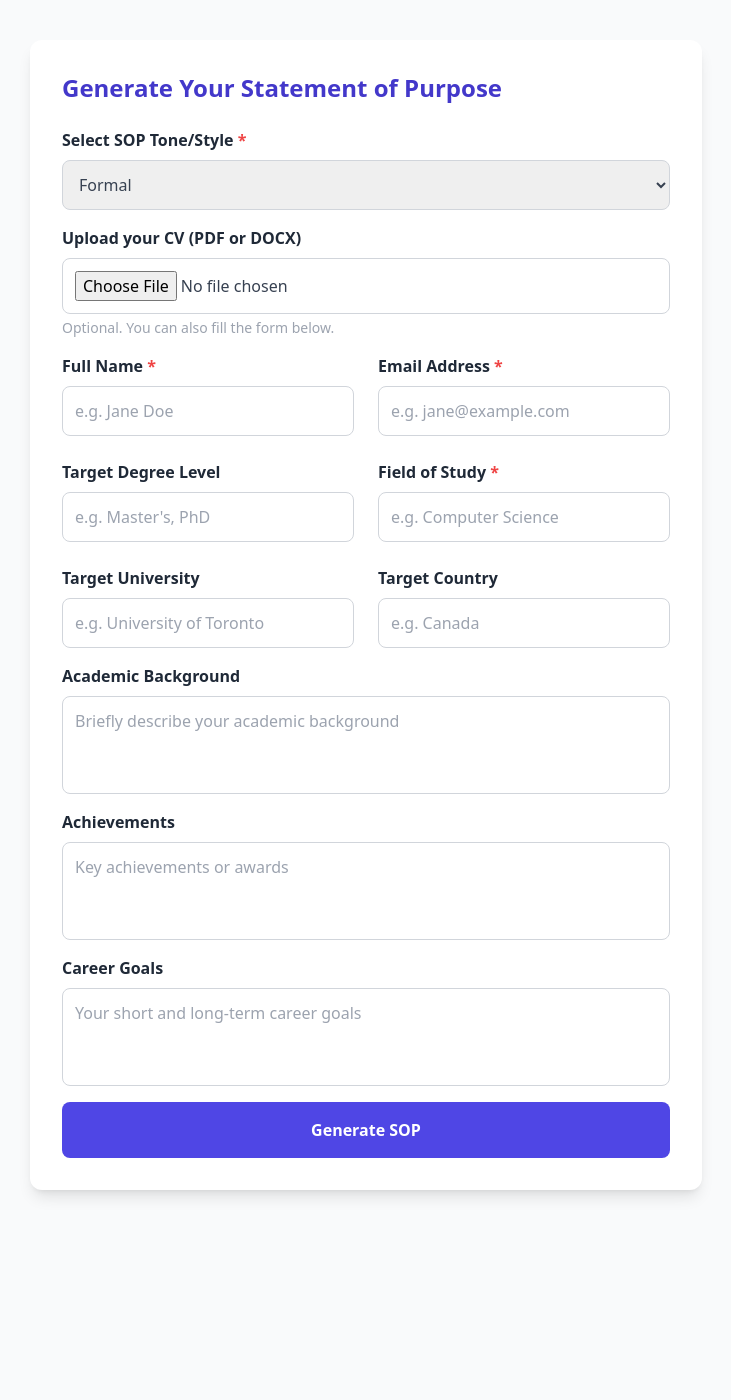
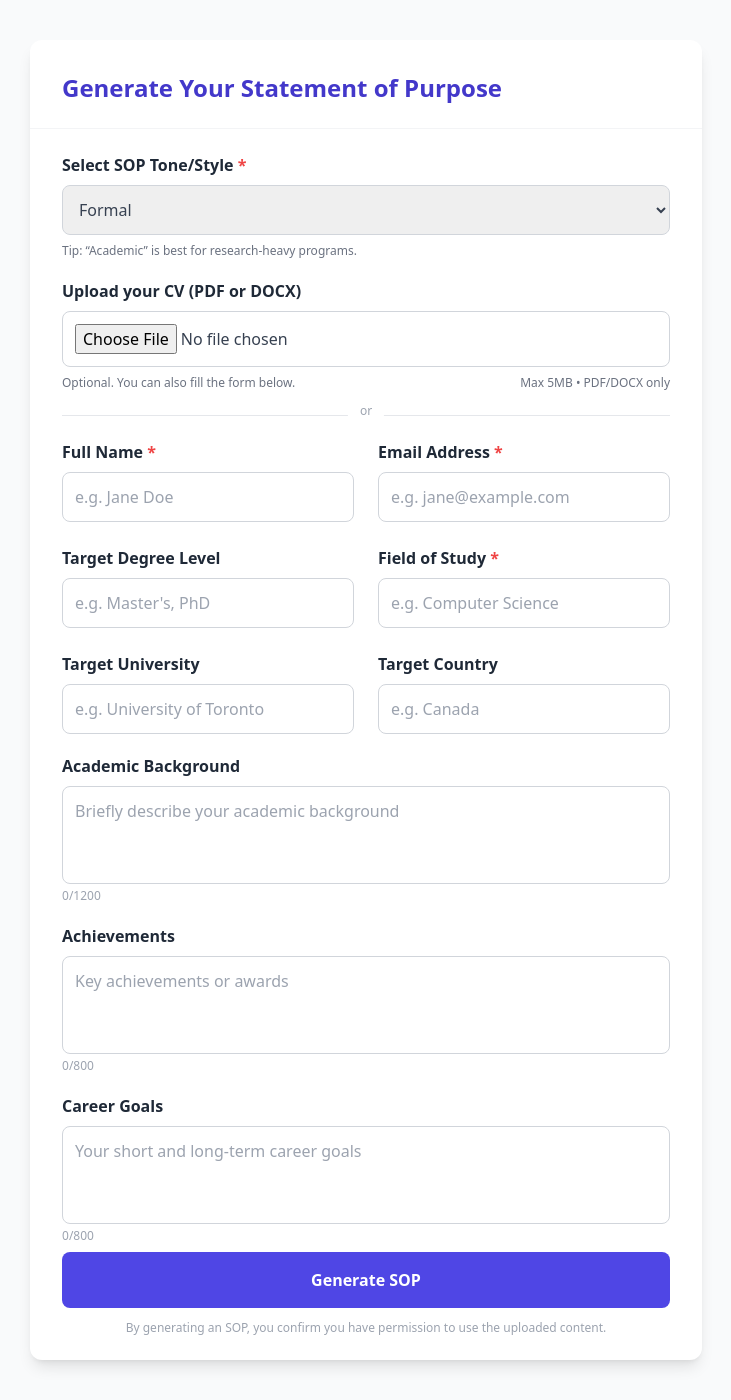
Before and after one commit to amirkzemi-spec/nika, a FastAPI app: page /generate-sop in a window 1280 px wide. Shown: the whole page, without its empty margins (274-1005 px from the left). Before the commit the page ends 1197 px from the top, so only its background shows below. Run offline with FastAPI, Linux system fonts and the light colour scheme; some libraries are stand-ins or nearby versions.

Commit message:
Update templates and add WhatsApp top-up

```diff
--- a/main.py
+++ b/main.py
@@ -265,7 +265,6 @@ def home(request: Request, message: str = "", success: bool = True):
         "success": success,
     })
 
-
 @app.get("/register", response_class=HTMLResponse)
 def register_form(request: Request):
     return templates.TemplateResponse("register.html", {
@@ -273,6 +272,16 @@ def register_form(request: Request):
         "message": "",
         "success": True
     })
+
+# --- New policy pages ---
+@app.get("/terms", response_class=HTMLResponse)
+def terms(request: Request):
+    return templates.TemplateResponse("terms.html", {"request": request})
+
+@app.get("/privacy", response_class=HTMLResponse)
+def privacy(request: Request):
+    return templates.TemplateResponse("privacy.html", {"request": request})
+# ------------------------
 
 @app.post("/register", response_class=HTMLResponse)
 async def register_submit(
@@ -298,6 +307,12 @@ async def register_submit(
         c.execute("UPDATE users SET tos_accepted_at = CURRENT_TIMESTAMP WHERE email = ?", (email,))
         conn.commit()
         conn.close()
+
+    return templates.TemplateResponse("register.html", {
+        "request": request,
+        "message": msg,
+        "success": ok
+    })
 
     return templates.TemplateResponse("register.html", {
         "request": request,
--- a/templates/generate_sop.html
+++ b/templates/generate_sop.html
@@ -6,27 +6,45 @@
   <meta name="viewport" content="width=device-width, initial-scale=1" />
   <script src="https://cdn.tailwindcss.com"></script>
 </head>
-<body class="bg-gray-50 min-h-screen flex items-center justify-center py-10 px-4">
-  <div class="max-w-2xl w-full bg-white rounded-xl shadow-lg p-8">
+<body class="bg-gray-50 min-h-screen py-10 px-4">
+  <div class="max-w-2xl mx-auto w-full bg-white rounded-xl shadow-lg overflow-hidden">
+    <!-- Header -->
+    <div class="px-8 pt-8 pb-6 border-b border-gray-100">
+      <h1 class="text-2xl font-bold text-indigo-700">Generate Your Statement of Purpose</h1>
 
       {% if is_logged_in and credits_left is not none %}
-      <div class="mb-4 text-center text-sm">
-        <span class="inline-block bg-indigo-50 text-indigo-700 font-semibold px-4 py-2 rounded-lg">
-          You have <b>{{ credits_left }}</b> out of {{ FREE_SOP_LIMIT }} free SOPs left.
+        <div class="mt-3">
+          <span class="inline-flex items-center gap-2 bg-indigo-50 text-indigo-700 font-semibold px-4 py-2 rounded-lg">
+            <svg xmlns="http://www.w3.org/2000/svg" class="h-4 w-4" viewBox="0 0 24 24" fill="currentColor">
+              <path d="M12 2a10 10 0 100 20 10 10 0 000-20zM11 6h2v6h-2V6zm0 8h2v2h-2v-2z"/>
+            </svg>
+            You have <b>{{ credits_left }}</b> / {{ FREE_SOP_LIMIT }} free SOPs left
           </span>
         </div>
+
+        {% if credits_left <= 0 %}
+          <div class="mt-4 text-center">
+            <a href="https://wa.me/989910777743?text=Hi%20Nika%20Team,%20I%20want%20to%20top%20up%20my%20SOP%20credits."
+               target="_blank"
+               class="inline-block bg-green-500 hover:bg-green-600 text-white font-semibold px-6 py-3 rounded-lg transition duration-300">
+              💬 Top Up via WhatsApp
+            </a>
+          </div>
+        {% endif %}
       {% endif %}
 
-    <h1 class="text-2xl font-bold text-indigo-700 mb-6">Generate Your Statement of Purpose</h1>
-
       {% if message %}
-      <div class="mb-4 px-4 py-2 rounded bg-green-100 text-green-800 font-semibold text-center shadow">
+        <div class="mt-4 px-4 py-2 rounded bg-green-100 text-green-800 font-medium text-sm shadow">
           {{ message }}
         </div>
       {% endif %}
+    </div>
 
-    <form method="post" action="/generate-sop" enctype="multipart/form-data" id="sopForm">
-      <div class="mb-4">
+    <!-- Body -->
+    <div class="px-8 py-6">
+      <form method="post" action="/generate-sop" enctype="multipart/form-data" id="sopForm" novalidate>
+        <!-- Tone -->
+        <div class="mb-5">
           <label for="tone" class="block text-gray-800 font-semibold mb-2">
             Select SOP Tone/Style <span class="text-red-500">*</span>
           </label>
@@ -37,15 +55,32 @@
             <option value="academic">Academic</option>
             <option value="humanlike">Human-like (natural, non-AI-detectable)</option>
           </select>
+          <p class="mt-2 text-xs text-gray-500">Tip: “Academic” is best for research-heavy programs.</p>
         </div>
 
-      <div class="mb-4">
+        <!-- Upload -->
+        <div class="mb-6">
           <label class="block text-gray-800 font-semibold mb-2" for="cv_file">Upload your CV (PDF or DOCX)</label>
-        <input type="file" id="cv_file" name="cv_file" accept=".pdf,.docx"
-          class="block w-full rounded-lg border border-gray-300 p-3 text-gray-700 focus:border-indigo-500 focus:ring-1 focus:ring-indigo-500" />
-        <p class="mt-1 text-sm text-gray-400">Optional. You can also fill the form below.</p>
+          <input
+            type="file"
+            id="cv_file"
+            name="cv_file"
+            accept=".pdf,.docx"
+            class="block w-full rounded-lg border border-gray-300 p-3 text-gray-700 focus:border-indigo-500 focus:ring-1 focus:ring-indigo-500"
+          />
+          <div class="mt-2 flex items-center justify-between text-xs text-gray-500">
+            <p>Optional. You can also fill the form below.</p>
+            <p id="fileHelp">Max 5MB • PDF/DOCX only</p>
+          </div>
         </div>
 
+        <!-- Divider -->
+        <div class="relative my-6">
+          <div class="border-t border-gray-200"></div>
+          <div class="absolute -top-3 left-1/2 -translate-x-1/2 bg-white px-3 text-xs text-gray-400">or</div>
+        </div>
+
+        <!-- Grid -->
         <div class="grid grid-cols-1 md:grid-cols-2 gap-6">
           <div>
             <label class="block text-gray-800 font-semibold mb-2" for="name">Full Name <span class="text-red-500">*</span></label>
@@ -79,44 +114,109 @@
           </div>
         </div>
 
-      <div class="mt-4">
+        <!-- Textareas -->
+        <div class="mt-5">
           <label class="block text-gray-800 font-semibold mb-2" for="background">Academic Background</label>
-        <textarea id="background" name="background" rows="3" placeholder="Briefly describe your academic background"
+          <textarea id="background" name="background" rows="3" maxlength="1200"
+            placeholder="Briefly describe your academic background"
             class="block w-full rounded-lg border border-gray-300 p-3 text-gray-700 placeholder-gray-400 focus:border-indigo-500 focus:ring-1 focus:ring-indigo-500 resize-none"></textarea>
+          <div class="mt-1 text-xs text-gray-400"><span id="bgCount">0</span>/1200</div>
         </div>
 
-      <div class="mt-4">
+        <div class="mt-5">
           <label class="block text-gray-800 font-semibold mb-2" for="achievements">Achievements</label>
-        <textarea id="achievements" name="achievements" rows="3" placeholder="Key achievements or awards"
+          <textarea id="achievements" name="achievements" rows="3" maxlength="800"
+            placeholder="Key achievements or awards"
             class="block w-full rounded-lg border border-gray-300 p-3 text-gray-700 placeholder-gray-400 focus:border-indigo-500 focus:ring-1 focus:ring-indigo-500 resize-none"></textarea>
+          <div class="mt-1 text-xs text-gray-400"><span id="achCount">0</span>/800</div>
         </div>
 
-      <div class="mt-4">
+        <div class="mt-5">
           <label class="block text-gray-800 font-semibold mb-2" for="goals">Career Goals</label>
-        <textarea id="goals" name="goals" rows="3" placeholder="Your short and long-term career goals"
+          <textarea id="goals" name="goals" rows="3" maxlength="800"
+            placeholder="Your short and long-term career goals"
             class="block w-full rounded-lg border border-gray-300 p-3 text-gray-700 placeholder-gray-400 focus:border-indigo-500 focus:ring-1 focus:ring-indigo-500 resize-none"></textarea>
+          <div class="mt-1 text-xs text-gray-400"><span id="goalsCount">0</span>/800</div>
         </div>
 
-      <div id="loadingSpinner" class="hidden flex justify-center mb-4">
+        <!-- Loading -->
+        <div id="loadingSpinner" class="hidden flex justify-center my-4" aria-live="polite">
           <svg class="animate-spin h-10 w-10 text-indigo-600" xmlns="http://www.w3.org/2000/svg" fill="none" viewBox="0 0 24 24">
             <circle class="opacity-25" cx="12" cy="12" r="10" stroke="currentColor" stroke-width="4"></circle>
             <path class="opacity-75" fill="currentColor" d="M4 12a8 8 0 018-8v8H4z"></path>
           </svg>
         </div>
 
+        <!-- Submit -->
         <button id="submitBtn" type="submit"
-        class="w-full bg-indigo-600 hover:bg-indigo-700 text-white font-semibold py-4 rounded-lg transition duration-300 mt-4">
+          class="w-full bg-indigo-600 hover:bg-indigo-700 disabled:opacity-60 disabled:cursor-not-allowed text-white font-semibold py-4 rounded-lg transition duration-300 mt-2">
           Generate SOP
         </button>
+
+        <!-- Footnote -->
+        <p class="mt-3 text-xs text-gray-400 text-center">
+          By generating an SOP, you confirm you have permission to use the uploaded content.
+        </p>
       </form>
+    </div>
   </div>
 
   <script>
     const form = document.getElementById('sopForm');
     const spinner = document.getElementById('loadingSpinner');
     const submitBtn = document.getElementById('submitBtn');
+    const cvInput = document.getElementById('cv_file');
+
+    const MAX_MB = 5;
+    const ALLOWED_EXT = ['pdf', 'docx'];
+
+    function validateFile(file) {
+      if (!file) return true;
+      const ext = file.name.split('.').pop().toLowerCase();
+      const sizeOK = file.size <= MAX_MB * 1024 * 1024;
+      const typeOK = ALLOWED_EXT.includes(ext);
+      if (!typeOK) {
+        alert('Please upload a PDF or DOCX file.');
+        return false;
+      }
+      if (!sizeOK) {
+        alert('File is too large. Max 5MB.');
+        return false;
+      }
+      return true;
+    }
+
+    const counters = [
+      { id: 'background', counter: 'bgCount', max: 1200 },
+      { id: 'achievements', counter: 'achCount', max: 800 },
+      { id: 'goals', counter: 'goalsCount', max: 800 }
+    ];
+    counters.forEach(({ id, counter }) => {
+      const el = document.getElementById(id);
+      const out = document.getElementById(counter);
+      if (el && out) {
+        const update = () => (out.textContent = el.value.length);
+        el.addEventListener('input', update);
+        update();
+      }
+    });
+
     if (form) {
-      form.addEventListener('submit', () => {
+      form.addEventListener('submit', (e) => {
+        if (submitBtn.disabled) {
+          e.preventDefault();
+          return;
+        }
+        if (!form.checkValidity()) {
+          e.preventDefault();
+          form.reportValidity();
+          return;
+        }
+        const file = cvInput?.files?.[0];
+        if (!validateFile(file)) {
+          e.preventDefault();
+          return;
+        }
         submitBtn.disabled = true;
         spinner.classList.remove('hidden');
       });
```
Also changed, not shown: templates/privacy.html (added, +50 -0 lines), templates/terms.html (added, +43 -0 lines), templates/upgrade.html (+29 -25 lines). Lines whose indentation alone changed are shown as unchanged.
